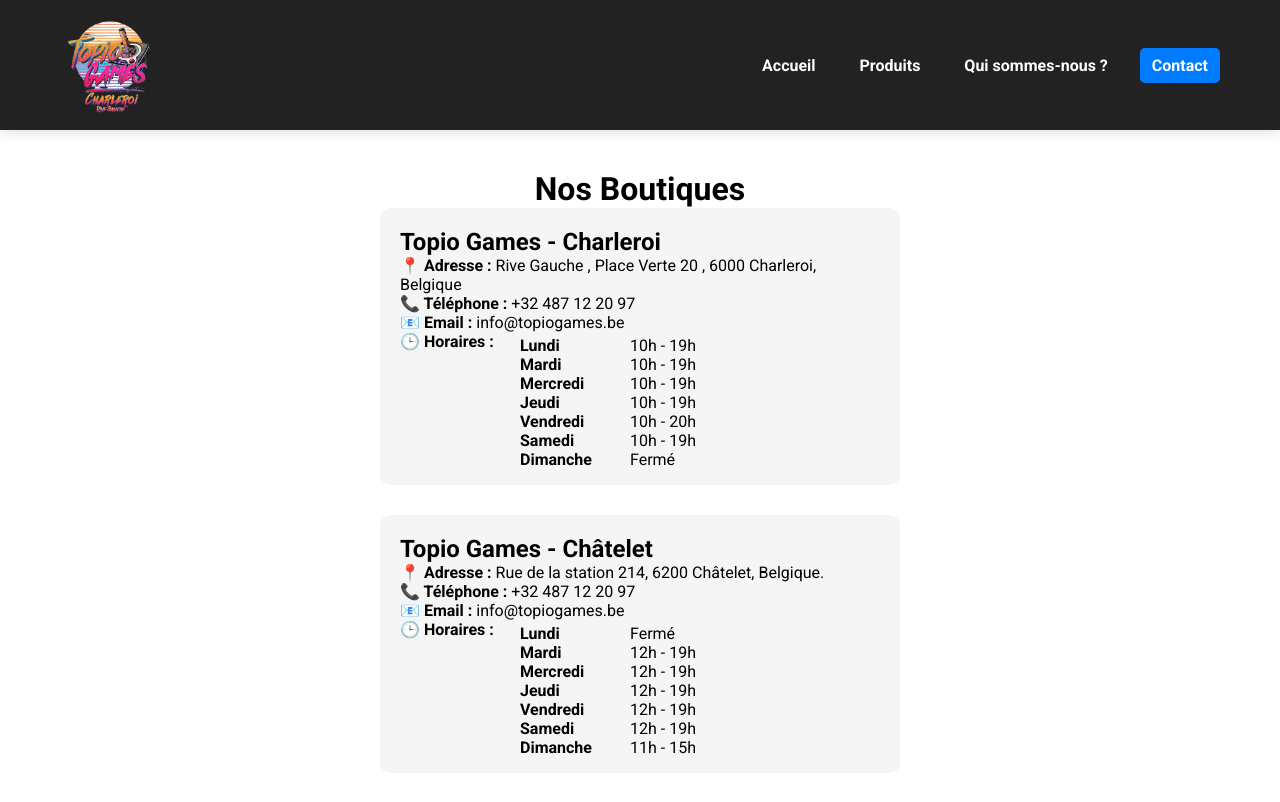
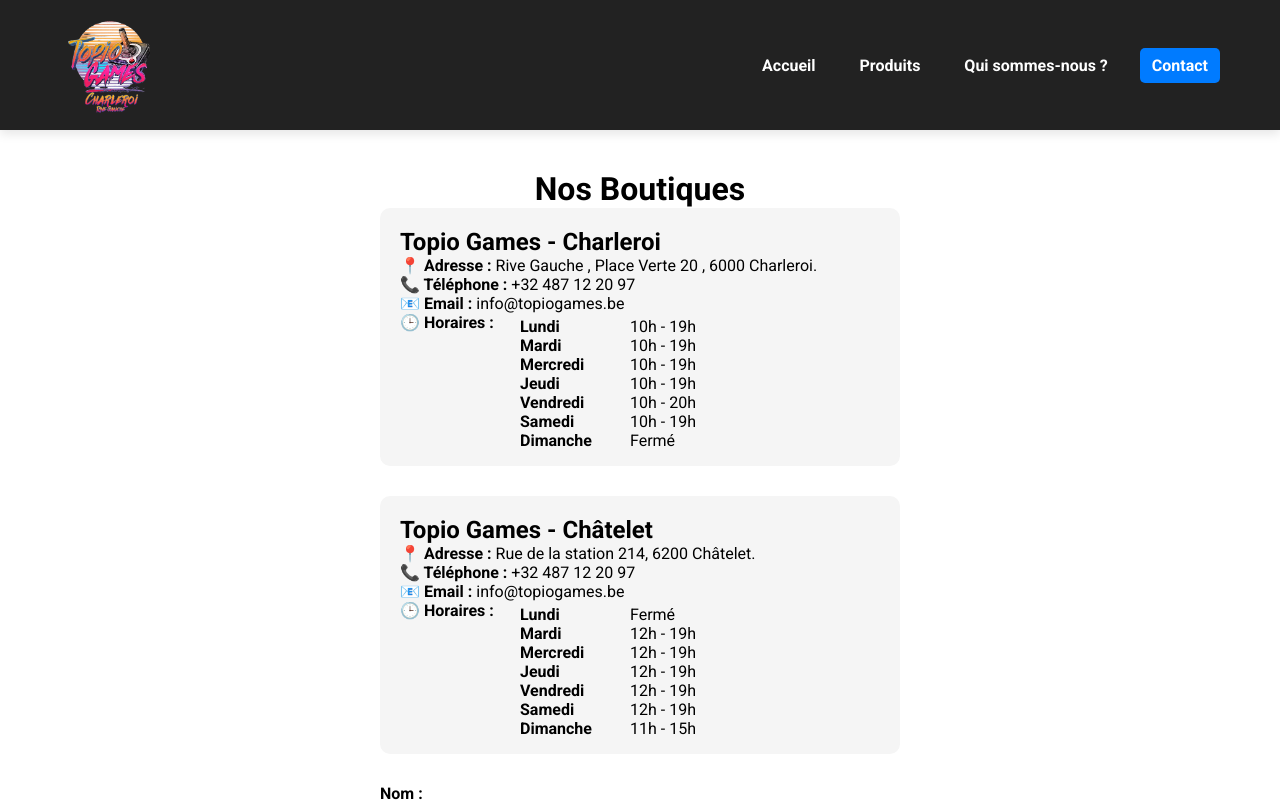
Before and after one commit to AM-git-dev/WebShop-project, a Nuxt app: page /contact in a window 1280 px wide. Shown: the top 802 px of the page. Built offline with nearby package versions, Linux system fonts and the light colour scheme.

Commit message:
minor change

```diff
--- a/pages/contact.vue
+++ b/pages/contact.vue
@@ -4,7 +4,7 @@
 
     <ContactInfo
         name="Topio Games - Charleroi"
-        address="Rive Gauche , Place Verte 20 , 6000 Charleroi, Belgique "
+        address="Rive Gauche , Place Verte 20 , 6000 Charleroi. "
         phone="+32 487 12 20 97"
         email="info@topiogames.be"
         :hours="{
@@ -20,7 +20,7 @@
 
     <ContactInfo
         name="Topio Games - Châtelet"
-        address="Rue de la station 214, 6200 Châtelet, Belgique."
+        address="Rue de la station 214, 6200 Châtelet."
         phone="+32 487 12 20 97"
         email="info@topiogames.be"
         :hours="{
@@ -95,4 +95,5 @@
 .contact-form button:hover {
   background: #0056b3;
 }
+
 </style>
```
